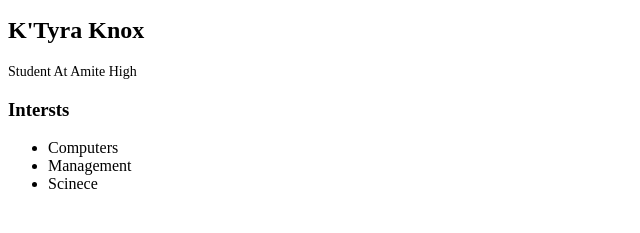
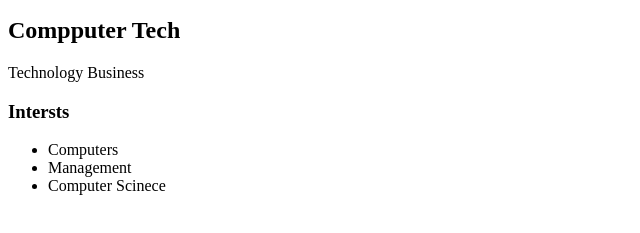
Before and after one commit to KtyraKnox/KKnox.github.io, a plain HTML site: page index.html in a window 1280 px wide. Shown: the part 329-562 px from the top of the page, without its empty margins (0-640 px from the left). Drawn offline with Linux system fonts and the light colour scheme.

Commit message:
Update index.html

```diff
--- a/index.html
+++ b/index.html
@@ -2,10 +2,8 @@
 <html>
      <head>
           <style>
-               p {
-                    color: dark grey;
-                    font-family: palyfair display;
-                    font-size: 14px;
+              #special {
+                background-color: dark grey;
                }
           </style>
           <title> K'Tyras Amazing Website</title>
@@ -26,15 +24,15 @@
 
                 <!-- Content Section -->
                 <div>
-                     <h2>K'Tyra Knox</h2>
-                     <p> Student At Amite High</p>
+                     <h2>Compputer Tech</h2>
+                     <p> Technology Business</p>
                      <!-- Interest Section -->
                      <div>
                           <h3>Intersts</h3>
                           <ul>
                                <li>Computers</li>
                                <li>Management</li>
-                               <li>Scinece</li>
+                               <li>Computer Scinece</li>
                           </ul>
                      </div>
                 </div>
```
